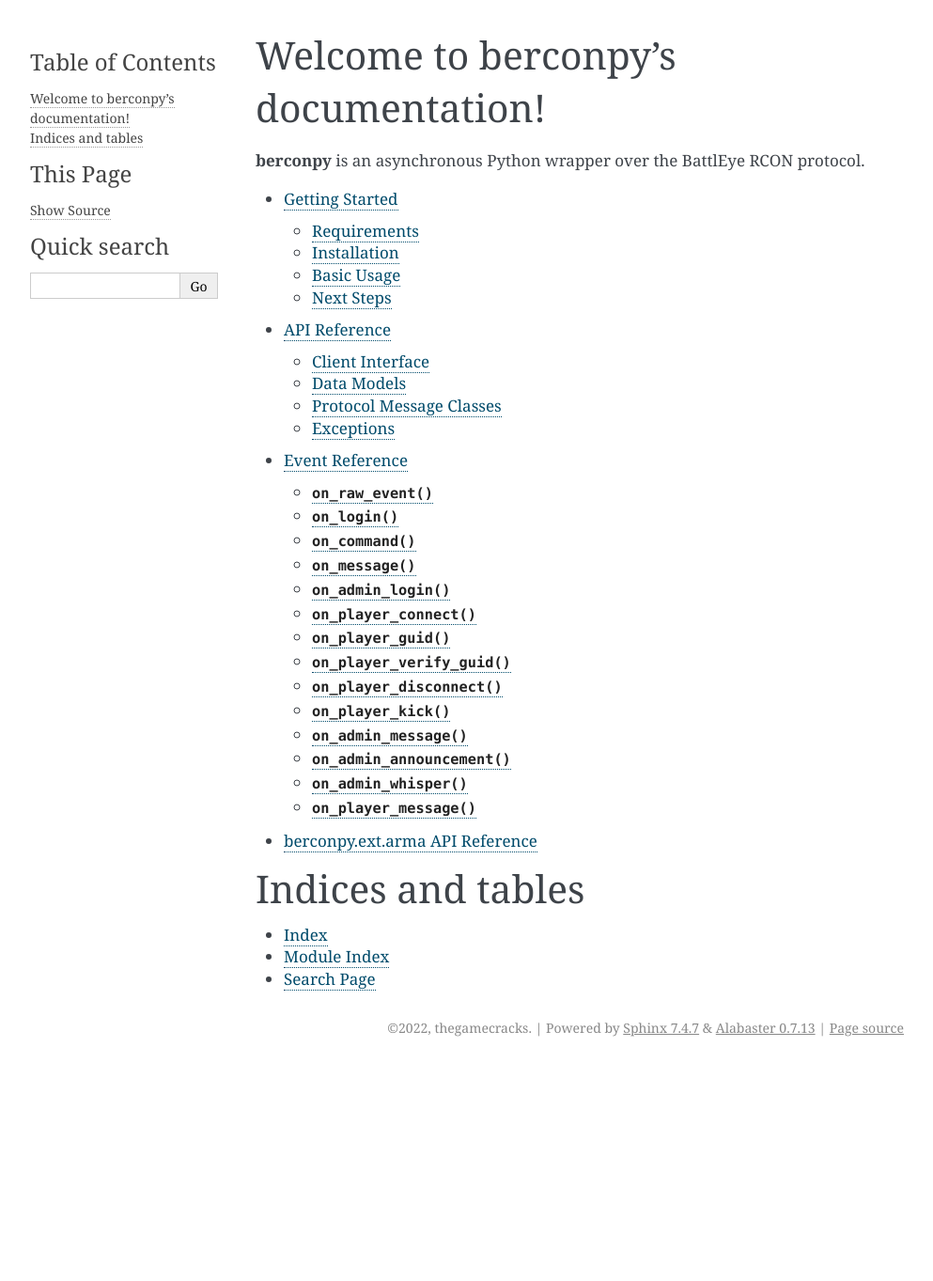
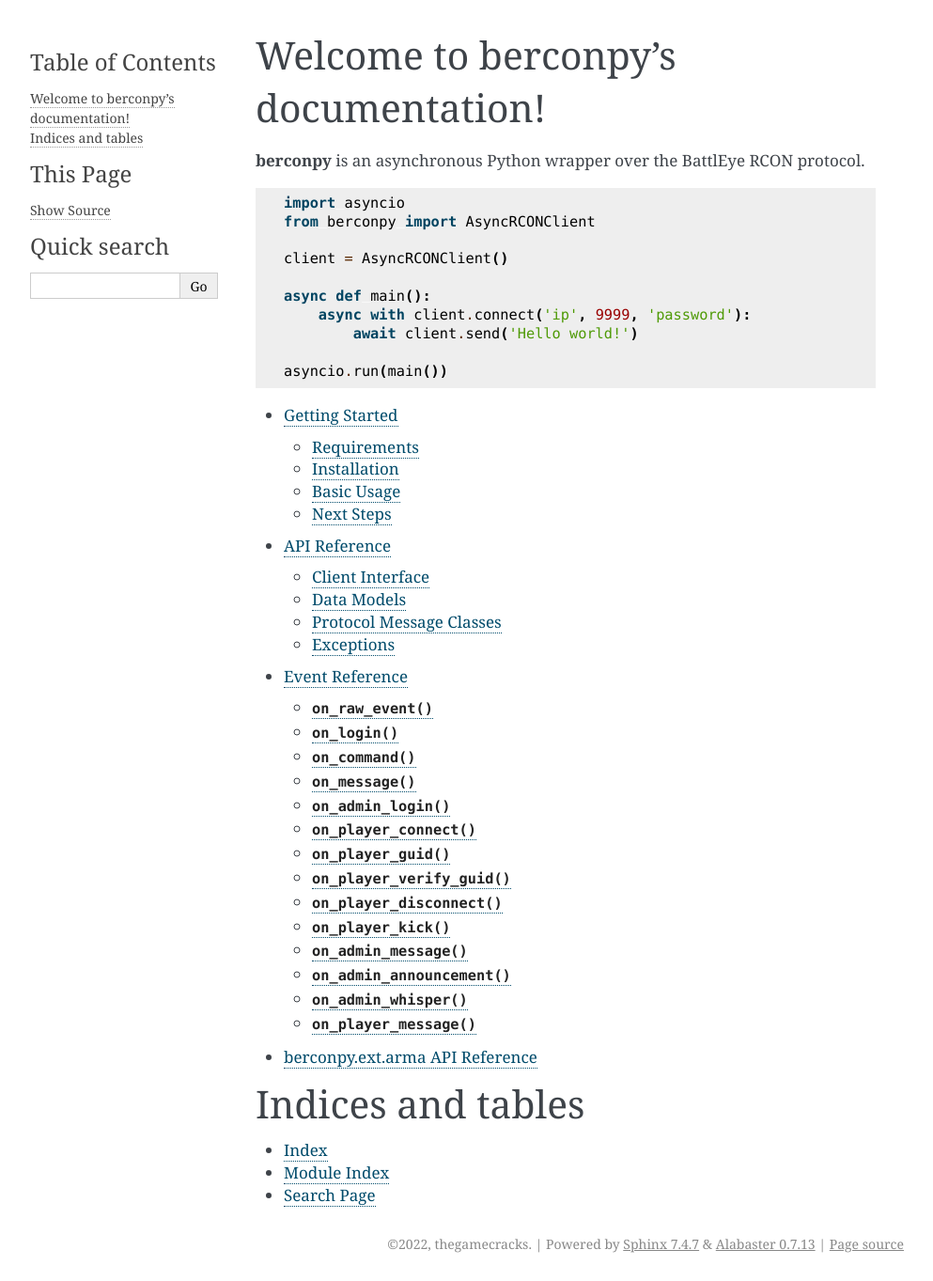
Before and after one commit to thegamecracks/berconpy, a Sphinx documentation site: the page built from docs/source/index.rst, in a window 1280 px wide. Shown: the whole page at 94% size, without its empty margins (148-1141 px from the left). Built offline with Sphinx 7.4.7, drawn with Linux system fonts in a browser that asks for light colours; before the commit the page ends 1133 px from its top, so only the background shows below that.

Commit message:
Add code example in index.rst

```diff
--- a/docs/source/index.rst
+++ b/docs/source/index.rst
@@ -2,6 +2,19 @@
 ====================================
 
 **berconpy** is an asynchronous Python wrapper over the BattlEye RCON protocol.
+
+.. code:: python
+
+   import asyncio
+   from berconpy import AsyncRCONClient
+
+   client = AsyncRCONClient()
+
+   async def main():
+       async with client.connect('ip', 9999, 'password'):
+           await client.send('Hello world!')
+
+   asyncio.run(main())
 
 .. toctree::
    :maxdepth: 2
```
